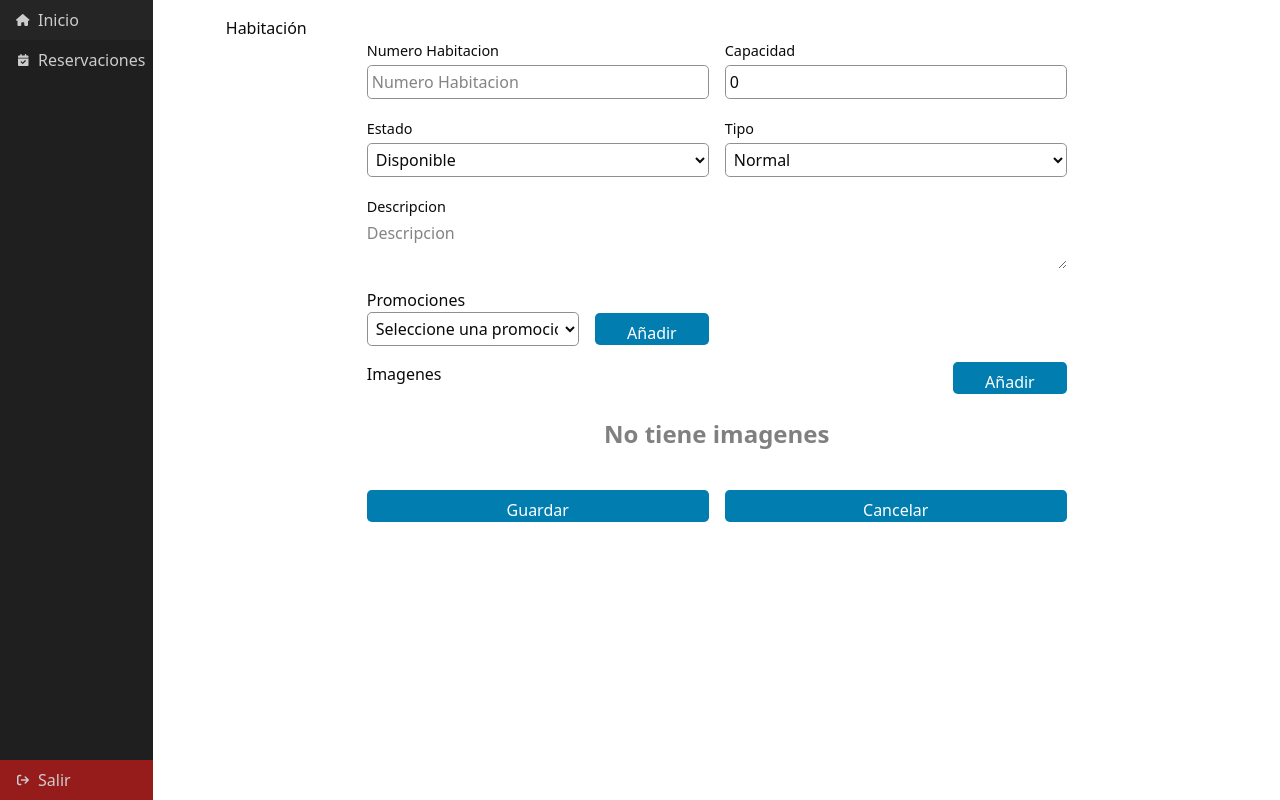
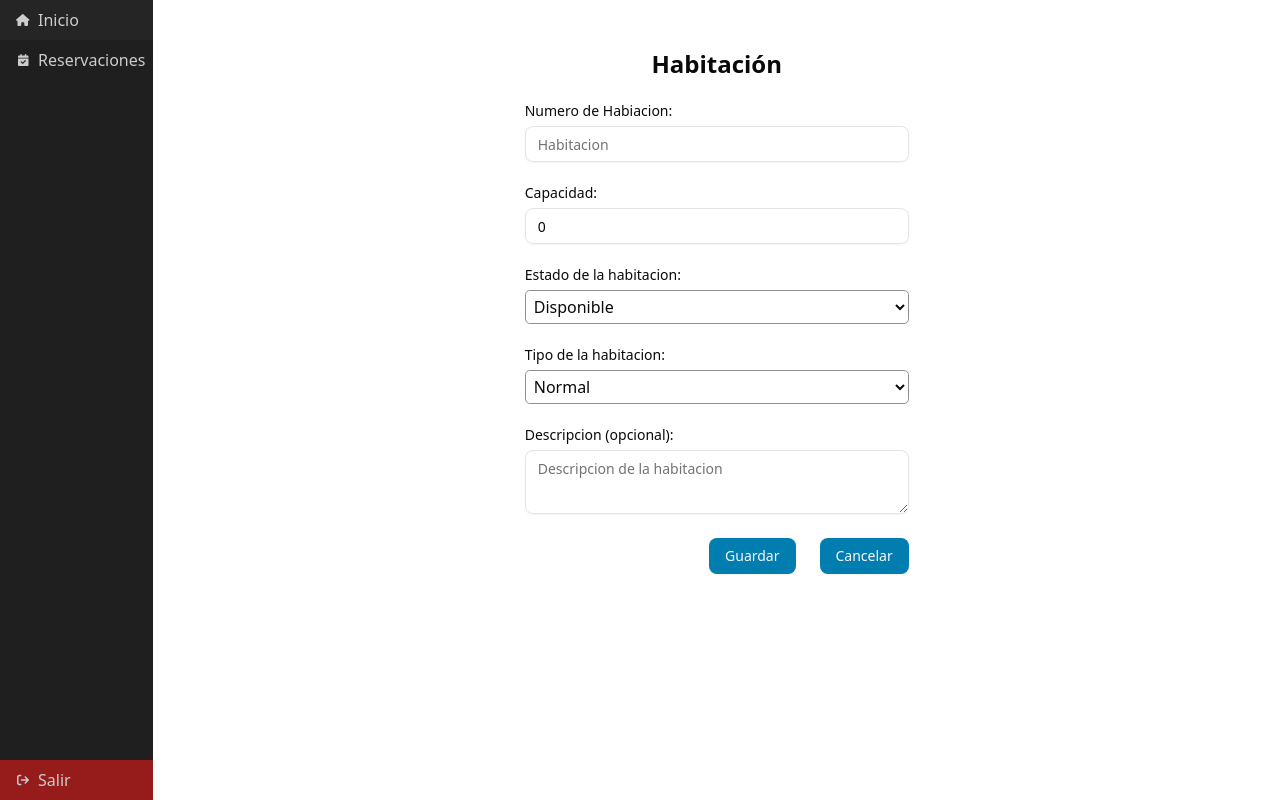
Before and after one commit to quartz-software/llamarada-app-desktop, a React (Vite) app: page /rooms/form in a window 1280 px wide. Built offline with nearby package versions, Linux system fonts and the light colour scheme.

Commit message:
actualizacion del formulario de habitaciones

```diff
--- a/src/pages/rooms/Habitaciones_formulario.tsx
+++ b/src/pages/rooms/Habitaciones_formulario.tsx
@@ -1,52 +1,74 @@
 import { useEffect, useState } from "react";
-import Button from "../../shared/components/Button";
-import FormField from "../../shared/components/FormField";
-import Input from "../../shared/components/Input";
-import "./Habitaciones_formulario.css";
 import { useNavigate, useSearchParams } from "react-router-dom";
 import RoomImage from "./components/RoomImage";
 import { Habitacion } from "@/shared/types/db/habitacion";
+import { z } from "zod";
+import { HabitacionCreateSchema } from "@/shared/schemas/models/habitacion";
+import { useForm } from "react-hook-form";
+import { zodResolver } from "@hookform/resolvers/zod";
+import { Form, FormControl, FormField, FormItem, FormLabel, FormMessage } from "@/shared/components/ui/form";
+import { Input } from "@/shared/components/ui/input";
+import { Button } from "@/shared/components/ui/button";
+import { Textarea } from "@/shared/components/ui/textarea";
+import { ImagenHabitacion } from "@/shared/types/db/imagen-habitacion";
+import { toast } from "sonner";
 
 
 const Habitaciones_formulario = () => {
   const navigate = useNavigate();
   const [params] = useSearchParams();
-  const id = params.get("id");
+  const idHabitacion = params.get("id");
+  const [isEditing, setIsEditing] = useState(idHabitacion == null ? false : true)
 
-  const [roomData, setRoomData] = useState<Habitacion>({
-    id: -1,
+  type HabitacionType = z.infer<typeof HabitacionCreateSchema>
+  const form = useForm<HabitacionType>({
+    resolver: zodResolver(HabitacionCreateSchema),
+    defaultValues: {
       numeroHabitacion: "",
       capacidad: 0,
       descripcion: "",
       idTipoHabitacion: 1,
       idEstadoHabitacion: 1,
-    imagenes: [],
-  });
+    }
+  })
+  const {
+    handleSubmit,
+    control,
+    reset,
+    formState: { isSubmitting }
+  } = form
+
+  const [roomData, setRoomData] = useState<ImagenHabitacion[]>([]);
 
   //const [RoomImages, setRoomImages] = useState<RoomImage[]>([])
 
   async function getData() {
     try {
-      let url = `/api/rooms/${id}`;
+      let url = `/api/rooms/${idHabitacion}`;
       const res = await fetch(url)
       const data = await res.json()
-      console.log(data);
-      setRoomData(data);
+      reset({
+        numeroHabitacion: data.numeroHabitacion,
+        capacidad: data.capacidad,
+        descripcion: data.descripcion,
+        idEstadoHabitacion: data.idEstadoHabitacion,
+        idTipoHabitacion: data.idTipoHabitacion,
+      });
     } catch (error) {
       navigate("/rooms")
       console.error(error)
     }
   }
 
-  async function postData() {
+  const postData = async (data: HabitacionType) => {
     try {
       const formData = new FormData();
-      formData.append("numeroHabitacion", roomData.numeroHabitacion);
-      formData.append("capacidad", roomData.capacidad.toString());
-      formData.append("idEstadoHabitacion", roomData.idEstadoHabitacion.toString());
-      formData.append("idTipoHabitacion", roomData.idTipoHabitacion.toString());
-      // formData.append("pricePerNight", roomData.pricePerNight);
-      formData.append("descripcion", roomData.descripcion ?? "");
+      formData.append("numeroHabitacion", data.numeroHabitacion);
+      formData.append("capacidad", data.capacidad.toString());
+      formData.append("idEstadoHabitacion", data.idEstadoHabitacion.toString());
+      formData.append("idTipoHabitacion", data.idTipoHabitacion.toString());
+      // formData.append("pricePerNight", data.pricePerNight);
+      formData.append("descripcion", data.descripcion ?? "");
 
       const imageMetaData: {
         id: number | null;
@@ -55,7 +77,7 @@ const Habitaciones_formulario = () => {
         type: string;
         url?: string;
       }[] = [];
-      roomData.imagenes!.forEach((image, index) => {
+      roomData.forEach((image, index) => {
         if (image.url) {
           formData.append("imagenes", image.url);
         }
@@ -70,12 +92,8 @@ const Habitaciones_formulario = () => {
       });
 
       formData.append("images", JSON.stringify(imageMetaData));
-      for (let pair of formData.entries()) {
-        console.log(pair[0] + ": ", pair[1]);
-      }
 
-
-      const id = roomData.id != -1 ? roomData.id : null;
+      const id = isEditing ? idHabitacion : null;
       let url = `/api/rooms/${id ? id : ""}`;
 
       let cont = {
@@ -85,58 +103,79 @@ const Habitaciones_formulario = () => {
 
       const res = await fetch(url, cont)
       const status = res.status
-      console.log(status);
 
-      if (status === 201 || status === 204) {
+      if (status === 201) {
+        toast.success("Habitacion agregada correctamente")
         navigate("/rooms");
+      }
+      else if (status === 204) {
+        toast.success("Habitacion actualizada correctamente")
+        navigate("/rooms");
+      }
+      else {
+        toast.error("Hubo un problema")
       }
     } catch (error) {
       console.log(error);
     }
   }
   useEffect(() => {
-    if (id != null) {
+    if (idHabitacion != null) {
       getData();
     }
   }, []);
   return (
-    <div>
-      <h1>Habitación</h1>
+    <div className="flex items-center flex-col">
+      <h1 className="font-bold text-2xl mt-8">Habitación</h1>
+      <Form {...form}>
         <form
-        className="form--room"
-        onSubmit={(e) => {
-          e.preventDefault();
-        }}
+          className="space-y-6 min-w-96 mt-6"
+          onSubmit={handleSubmit(postData)}
         >
-        <FormField label="Numero Habitacion" errorMessage=" ">
+          <FormField
+            control={control}
+            name="numeroHabitacion"
+            render={({ field }) => (
+              <FormItem>
+                <FormLabel>Numero de Habiacion:</FormLabel>
+                <FormControl>
                   <Input
-            placeholder="Numero Habitacion"
+                    {...field}
                     type="text"
-            handleInput={(value: string) => {
-              setRoomData({ ...roomData, numeroHabitacion: value });
-            }}
-            value={roomData.numeroHabitacion}
-            resetMessage={() => { }}
+                    placeholder="Habitacion"
                   />
-        </FormField>
-
-        <FormField label="Capacidad" errorMessage=" ">
+                </FormControl>
+                <FormMessage />
+              </FormItem>
+            )}
+          />
+          <FormField
+            control={control}
+            name="capacidad"
+            render={({ field }) => (
+              <FormItem>
+                <FormLabel>Capacidad:</FormLabel>
+                <FormControl>
                   <Input
+                    {...field}
                     type="number"
-            placeholder="Capacidad"
-            handleInput={(value: string) => {
-              setRoomData({ ...roomData, capacidad: parseInt(value) });
-            }}
-            value={roomData.capacidad.toString()}
-            resetMessage={() => { }}
+                    placeholder="Cantidad de personas"
                   />
-        </FormField>
-        <FormField label="Estado" errorMessage="">
+                </FormControl>
+                <FormMessage />
+              </FormItem>
+            )}
+          />
+          <FormField
+            control={control}
+            name="idEstadoHabitacion"
+            render={({ field }) => (
+              <FormItem>
+                <FormLabel>Estado de la habitacion:</FormLabel>
+                <FormControl>
                   <select
-            value={roomData.idEstadoHabitacion}
-            onChange={(e) => {
-              setRoomData({ ...roomData, idEstadoHabitacion: Number(e.target.value) });
-            }}
+                    value={field.value}
+                    onChange={field.onChange}
                   >
                     <option value="7">No disponible</option>
                     <option value="1">Disponible</option>
@@ -144,20 +183,32 @@ const Habitaciones_formulario = () => {
                     <option value="6">Mantemiento</option>
                     <option value="5">Limpieza</option>
                   </select>
-        </FormField>
-
-        <FormField label="Tipo" errorMessage=" ">
+                </FormControl>
+                <FormMessage />
+              </FormItem>
+            )}
+          />
+          <FormField
+            control={control}
+            name="idTipoHabitacion"
+            render={({ field }) => (
+              <FormItem>
+                <FormLabel>Tipo de la habitacion:</FormLabel>
+                <FormControl>
                   <select
-            value={roomData.idTipoHabitacion}
-            onChange={(e) => {
-              setRoomData({ ...roomData, idTipoHabitacion: Number(e.target.value) });
-            }}
+                    value={field.value}
+                    onChange={field.onChange}
                   >
                     <option value="1">Normal</option>
                     <option value="2">Suite</option>
                     <option value="3">Premium</option>
                   </select>
-        </FormField>
+                </FormControl>
+                <FormMessage />
+              </FormItem>
+            )}
+          />
+
           {/* <FormField label="Precio" errorMessage="">
           <Input
             type="number"
@@ -169,16 +220,23 @@ const Habitaciones_formulario = () => {
             resetMessage={() => { }}
           />
         </FormField> */}
-        <FormField label="Descripcion" errorMessage=" " modifier="description">
-          <textarea
-            placeholder="Descripcion"
-            onChange={(e) => {
-              setRoomData({ ...roomData, descripcion: e.target.value });
-            }}
-            value={roomData.descripcion}
-          ></textarea>
-        </FormField>
-        <div>
+          <FormField
+            control={control}
+            name="descripcion"
+            render={({ field }) => (
+              <FormItem>
+                <FormLabel>Descripcion (opcional):</FormLabel>
+                <FormControl>
+                  <Textarea
+                    {...field}
+                    placeholder="Descripcion de la habitacion"
+                  />
+                </FormControl>
+                <FormMessage />
+              </FormItem>
+            )}
+          />
+          {/* <div>
           <h2>Promociones</h2>
           <div className="promotion__select">
             <select
@@ -243,20 +301,20 @@ const Habitaciones_formulario = () => {
               })}
             </div>
           )}
-        </div>
-
-        <Button disabled={false} handleClick={postData}>
+        </div> */}
+          <div className="flex justify-end gap-6">
+            <Button type="submit">
               Guardar
             </Button>
             <Button
-          disabled={false}
-          handleClick={() => {
-            navigate("/rooms");
-          }}
+              type="button"
+              onClick={() => navigate("/rooms")}
             >
               Cancelar
             </Button>
+          </div>
         </form>
+      </Form>
     </div>
   );
 };
--- a/src/shared/schemas/models/habitacion.ts
+++ b/src/shared/schemas/models/habitacion.ts
@@ -1,11 +1,25 @@
 import { z } from "zod";
 
 export const HabitacionCreateSchema = z.object({
-  numeroHabitacion: z.string(),
-  capacidad: z.coerce.number(),
-  descripcion: z.string().optional(),
-  idEstadoHabitacion: z.coerce.number(),
-  idTipoHabitacion: z.coerce.number(),
+  numeroHabitacion: z
+    .string({ required_error: "El número de habitación es obligatorio" })
+    .min(1, "Debe ingresar un número de habitación"),
+
+  capacidad: z.coerce
+    .number({ required_error: "La capacidad es obligatoria" })
+    .min(1, "La capacidad debe ser al menos 1"),
+
+  descripcion: z
+    .string()
+    .optional(),
+
+  idEstadoHabitacion: z.coerce
+    .number({ required_error: "Debe seleccionar un estado para la habitación" })
+    .min(1, "Debe seleccionar un estado válido"),
+
+  idTipoHabitacion: z.coerce
+    .number({ required_error: "Debe seleccionar un tipo de habitación" })
+    .min(1, "Debe seleccionar un tipo válido"),
 });
 
 export const HabitacionUpdateSchema = HabitacionCreateSchema.partial();
```
Lines whose indentation alone changed are shown as unchanged.
